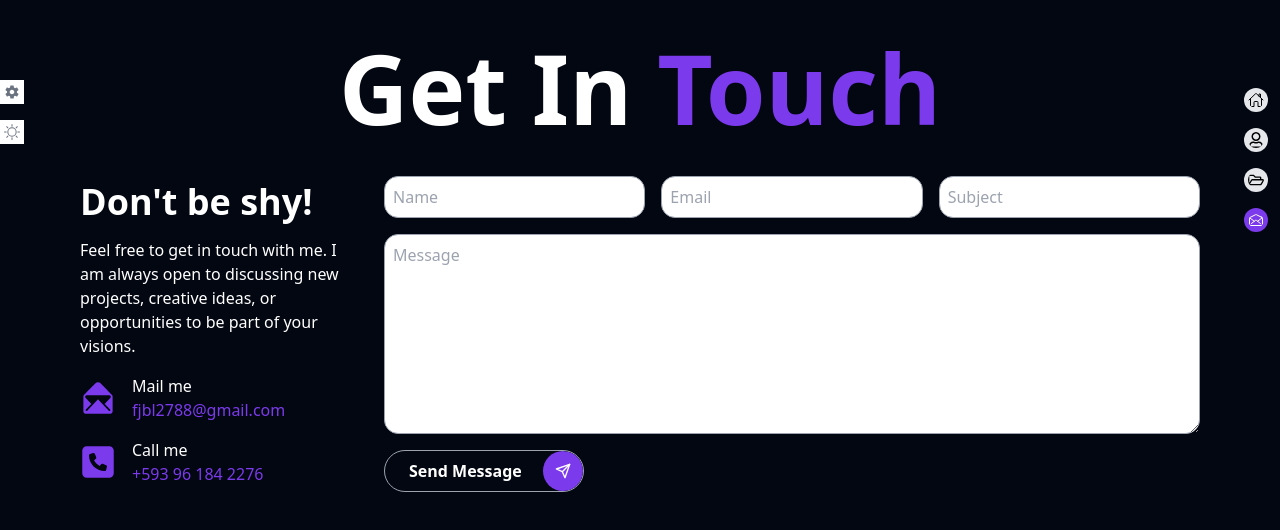
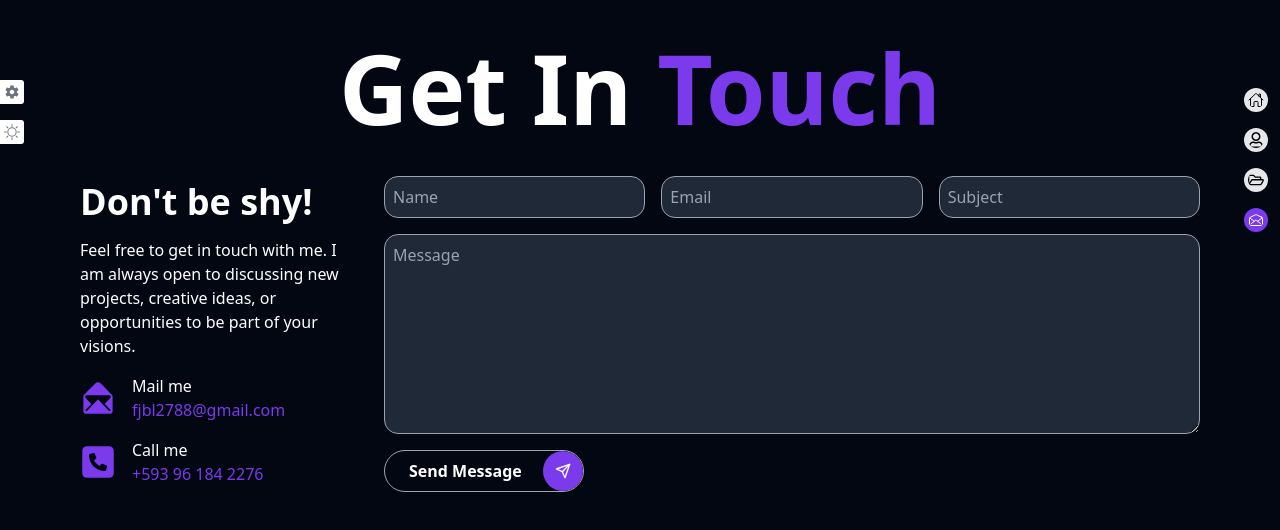
Before and after one commit to franclobo/portfolio-next, a Next.js app: page /contact in a window 1280 px wide. Both pictures are taken after a click on the element 12 px from the left and 132 px from the top of the page. Shown: the top 530 px of the page. Built offline with nearby package versions, Linux system fonts and the light colour scheme.

Commit message:
Edit styles

```diff
--- a/components/EmailForm.tsx
+++ b/components/EmailForm.tsx
@@ -53,28 +53,28 @@ export const EmailForm = () => {
           type="text"
           name="name"
           placeholder="Name"
-          className="w-full p-2 border border-solid border-gray-400 rounded-md mb-4"
+          className="w-full p-2 border border-solid border-gray-400 rounded-md mb-4 dark:text-white dark:bg-gray-800"
           onChange={handleChange}
         />
         <input
           type="email"
           name="email"
           placeholder="Email"
-          className="w-full p-2 border border-solid border-gray-400 rounded-md mb-4"
+          className="w-full p-2 border border-solid border-gray-400 rounded-md mb-4 dark:text-white dark:bg-gray-800"
           onChange={handleChange}
         />
         <input
           type="text"
           name="subject"
           placeholder="Subject"
-          className="w-full p-2 border border-solid border-gray-400 rounded-md mb-4"
+          className="w-full p-2 border border-solid border-gray-400 rounded-md mb-4 dark:text-white dark:bg-gray-800"
           onChange={handleChange}
         />
       </div>
       <textarea
         name="message"
         placeholder="Message"
-        className="w-full h-[200px] p-2 border border-solid border-gray-400 rounded-md mb-4"
+        className="w-full h-[200px] p-2 border border-solid border-gray-400 rounded-md mb-4 dark:text-white dark:bg-gray-800"
         onChange={handleChange}
       />
       {/* Botón que no necesita evento */}
--- a/components/Themes.tsx
+++ b/components/Themes.tsx
@@ -53,25 +53,25 @@ export const Themes = () => {
   return (
     <div className="z-10 fixed left-0 top-[10%] font-bold">
       <div className="relative flex flex-col gap-4">
-        <div className="style__switcher--toogler" onClick={OpenSwitcher}>
-          <IoMdSettings className="bg-white w-6 h-6 p-1 text-gray-500" />
+        <div onClick={OpenSwitcher}>
+          <IoMdSettings className="bg-white w-6 h-6 p-1 text-gray-500 rounded-r-[3px]" />
         </div>
-        <div className="theme__toggler" onClick={toggleTheme}>
+        <div onClick={toggleTheme}>
           {theme === "light" ? (
-            <LuMoon className="bg-white w-6 h-6 p-1 text-gray-500" />
+            <LuMoon className="bg-white w-6 h-6 p-1 text-gray-500 rounded-r-[3px]" />
           ) : (
-            <GoSun className="bg-white w-6 h-6 p-1 text-gray-500" />
+            <GoSun className="bg-white w-6 h-6 p-1 text-gray-500 rounded-r-[3px]" />
           )}
         </div>
         {showSwitcher && (
           <div className="absolute -top-1 -left-1 bg-white w-[150px] p-1 dark:bg-slate-500">
             <div>
               <div className="flex items-center justify-between">
-                <h3 className="style__switcher-title text-center">
+                <h3 className="text-center">
                   Style Switcher
                 </h3>
                 <div
-                  className="style__switcher-close cursor-pointer text-2xl"
+                  className="cursor-pointer text-2xl"
                   onClick={CloseSwitcher}
                 >
                   &times;
```
